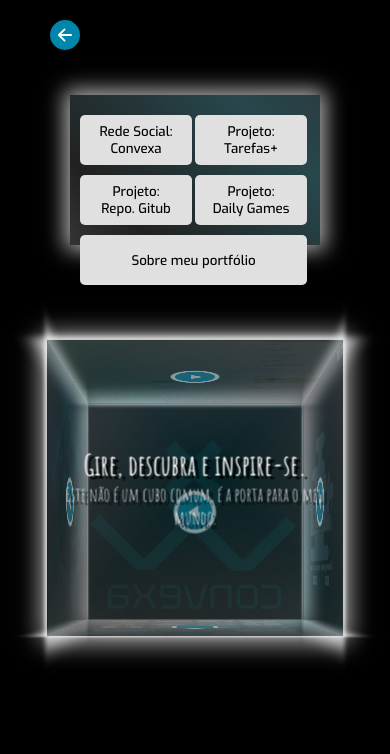
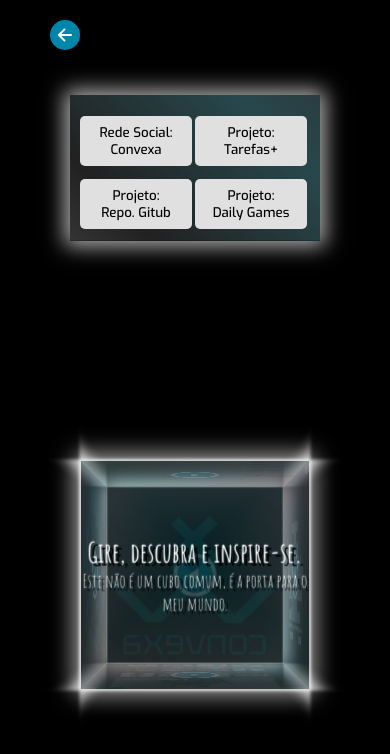
Before and after one commit to lubamathias/lucianoportfolio, a Next.js app: page /dashboard/cube in a window 390 px wide. Shown: the top 754 px of the page. Built offline with nearby package versions, Linux system fonts and the light colour scheme.

Commit message:
general updates

```diff
--- a/src/app/components/cube/Cube.tsx
+++ b/src/app/components/cube/Cube.tsx
@@ -125,7 +125,7 @@ const handleModalClose = () => {
           <button onClick={() => buttonControl(90, 0)} className={styles.button}>
               Projeto: <br /> Daily Games
           </button>
-          <button onClick={() => buttonControl(0, 90)} className={styles.button}>
+          <button onClick={() => buttonControl(0, 90)} className={`${styles.button} ${styles.buttonAbout}`}>
                Sobre meu portfólio
           </button>
         </div>
--- a/src/app/components/cube/page.module.scss
+++ b/src/app/components/cube/page.module.scss
@@ -258,42 +258,47 @@
   }
 
   .cube {
-    margin-top: -150px;
-    width: 250px;
-    height: 250px;
+    width: 200px;
+    height: 200px;
   }
 
 
   .front {
-    transform: translateZ(125px);
+    transform: translateZ(100px);
  }
 
 
   .back {
-    transform: rotateY(180deg) translateZ(125px);
+    transform: rotateY(180deg) translateZ(100px);
 
   }
 
   .left {
-    transform: rotateY(-90deg) translateZ(125px);
+    transform: rotateY(-90deg) translateZ(100px);
   }
 
   .right {
-    transform: rotateY(90deg) translateZ(125px);
+    transform: rotateY(90deg) translateZ(100px);
   }
 
   .top {
-    transform: rotateX(90deg) translateZ(125px);
+    transform: rotateX(90deg) translateZ(100px);
   }
 
   .bottom {
-    transform: rotateX(-90deg) translateZ(125px);
+    transform: rotateX(-90deg) translateZ(100px);
   }
 
   .projectsImages {
     opacity: 0.1;
   }
   .faceButton button {
-    opacity: 0.6;
+    opacity: 0.2;
   }
+
+
+  .buttonAbout {
+    display: none;
+  }
+
 }
--- a/src/app/dashboard/eu/page.tsx
+++ b/src/app/dashboard/eu/page.tsx
@@ -108,7 +108,7 @@ export default function Eu(){
                             Apaixonado por tecnologia
                         </h2>
                         <p>
-                            Sou apaixonado por tecnologia e pelo poder de transformar ideias em soluções digitais. Com uma base acadêmica sólida na USP, aprendi a pensar de forma analítica e a me adaptar a diferentes desafios - habilidades que hoje aplico no universo da programação.
+                            Sou apaixonado por tecnologia e pelo poder de transformar ideias em soluções digitais. Com uma base acadêmica em Geociências pelo Instituto de Geociências da USP, aprendi a pensar de forma analítica e a me adaptar a diferentes desafios - habilidades que hoje aplico no universo da programação.
                         </p>
                     </div>
                 </section>
--- a/src/app/projects/data.tsx
+++ b/src/app/projects/data.tsx
@@ -88,7 +88,7 @@ export const projects: ProjectProps[] = [
     {
         id: 5,
         title: "Convexa",
-        description: "Protótipo completo de rede social, com utilização de diversas bibliotecas react, SQL, autenticação; com recurso de notificação, comentário, posts, anexo de imagens, entre outros",
+        description: "Protótipo completo de rede social, com utilização de diversas bibliotecas react, SQL, autenticação; com recurso de notificação, comentário, posts, entre outros",
         skills: [
             {name: "PostgreSQL", icon: <SiPostgresql/>},
             {name: "Prisma", icon: <SiPrisma/>},
```
